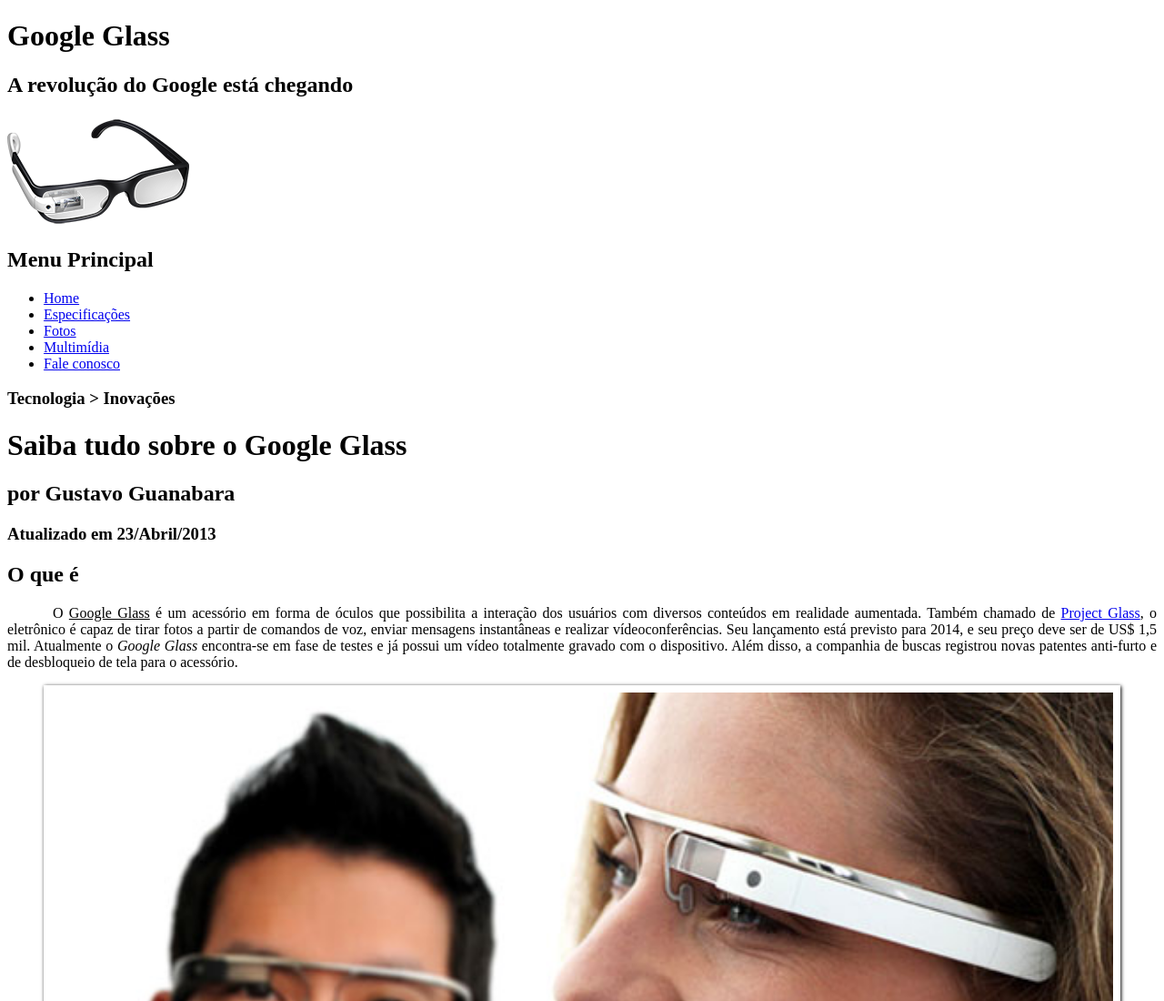
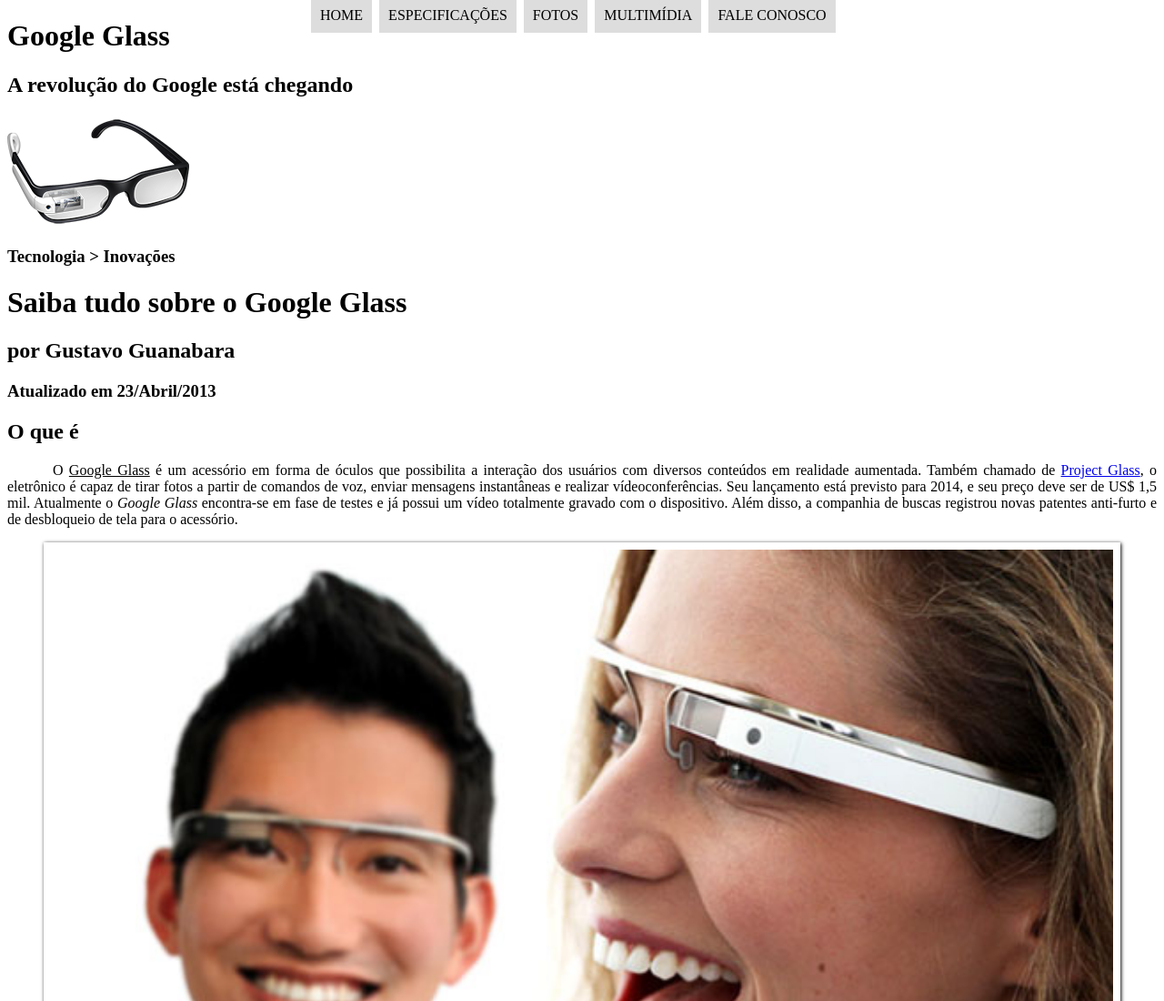
Before and after one commit to Mauro-J/AprendendoHtml5, a plain HTML site: page projeto-glass-html5/index.html in a window 1280 px wide. Shown: the top 1100 px of the page at 91% size. Drawn offline with Linux system fonts and the light colour scheme.

Commit message:
construção do menu

```diff
--- a/projeto-glass-html5/_css/estilo.css
+++ b/projeto-glass-html5/_css/estilo.css
@@ -39,3 +39,40 @@
 figure.foto-legenda:hover figcaption {
     opacity: 1;
 }
+
+/* Formatação do Menu */
+
+nav#menu {
+    display: block;
+}
+nav#menu ul {
+    list-style: none;
+    text-transform: uppercase;
+    position: absolute;
+    top: -20px;
+    left: 300px;
+}
+
+nav#menu li {
+    display: inline-block;
+    background-color: #dddddd;
+    padding: 10px;
+    margin: 2px;
+    transition: background-color 1s;
+}
+
+nav#menu li:hover {
+    background-color: #606060;
+}
+nav#menu h1 {
+    display: none;
+}
+
+nav#menu a {
+    color: black;
+    text-decoration: none;
+}
+
+nav#menu a:hover {
+    color: white;
+}
--- a/projeto-glass-html5/index.html
+++ b/projeto-glass-html5/index.html
@@ -19,7 +19,7 @@
 
 			<img src="_imagens/glass-oculos-preto-peq.png" />
 
-			<nav>
+			<nav id="menu">
 				<h1>Menu Principal</h1>
 				<ul type="">
 					<li><a href="index.html">Home</a></li>
```
